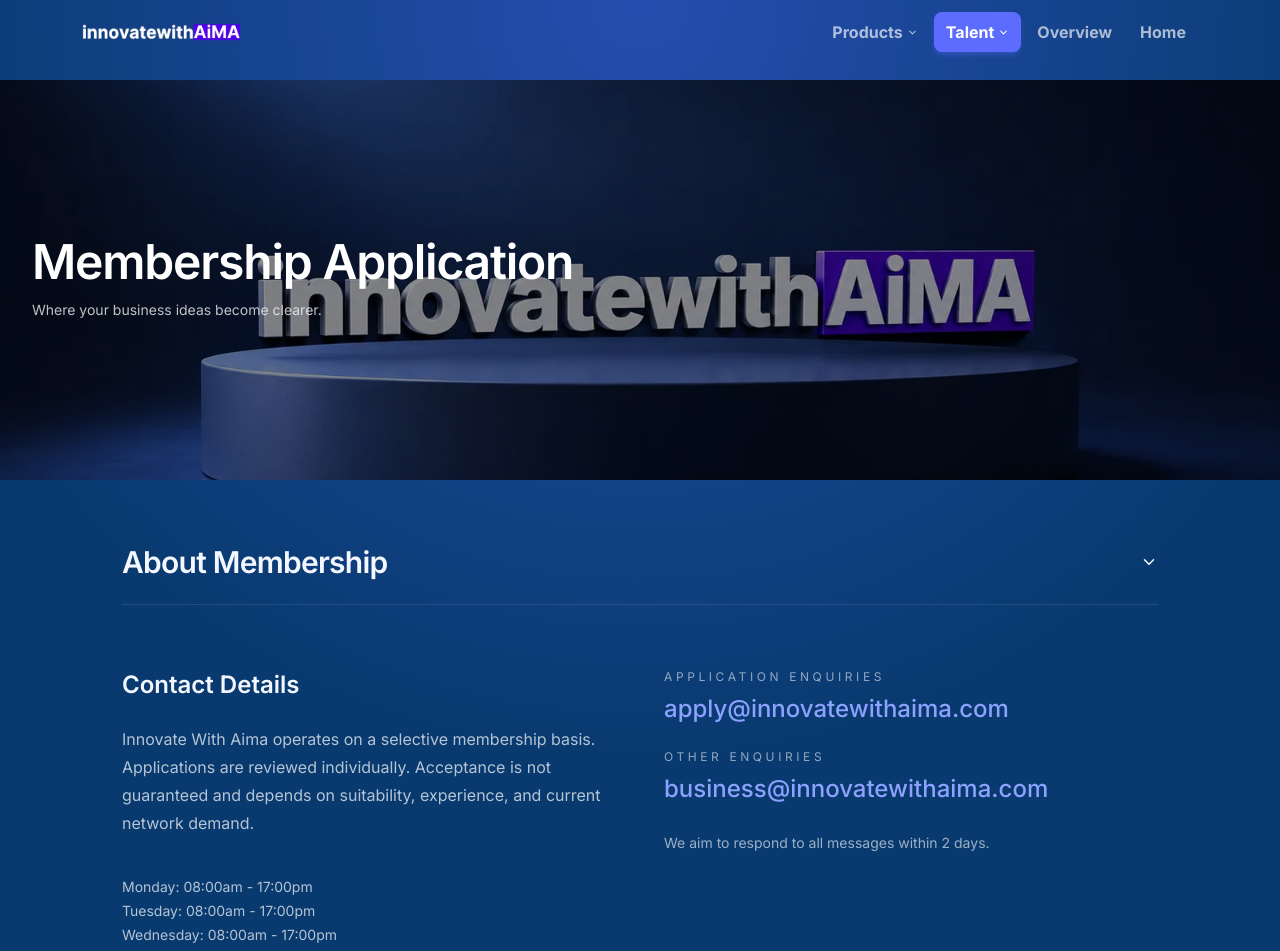
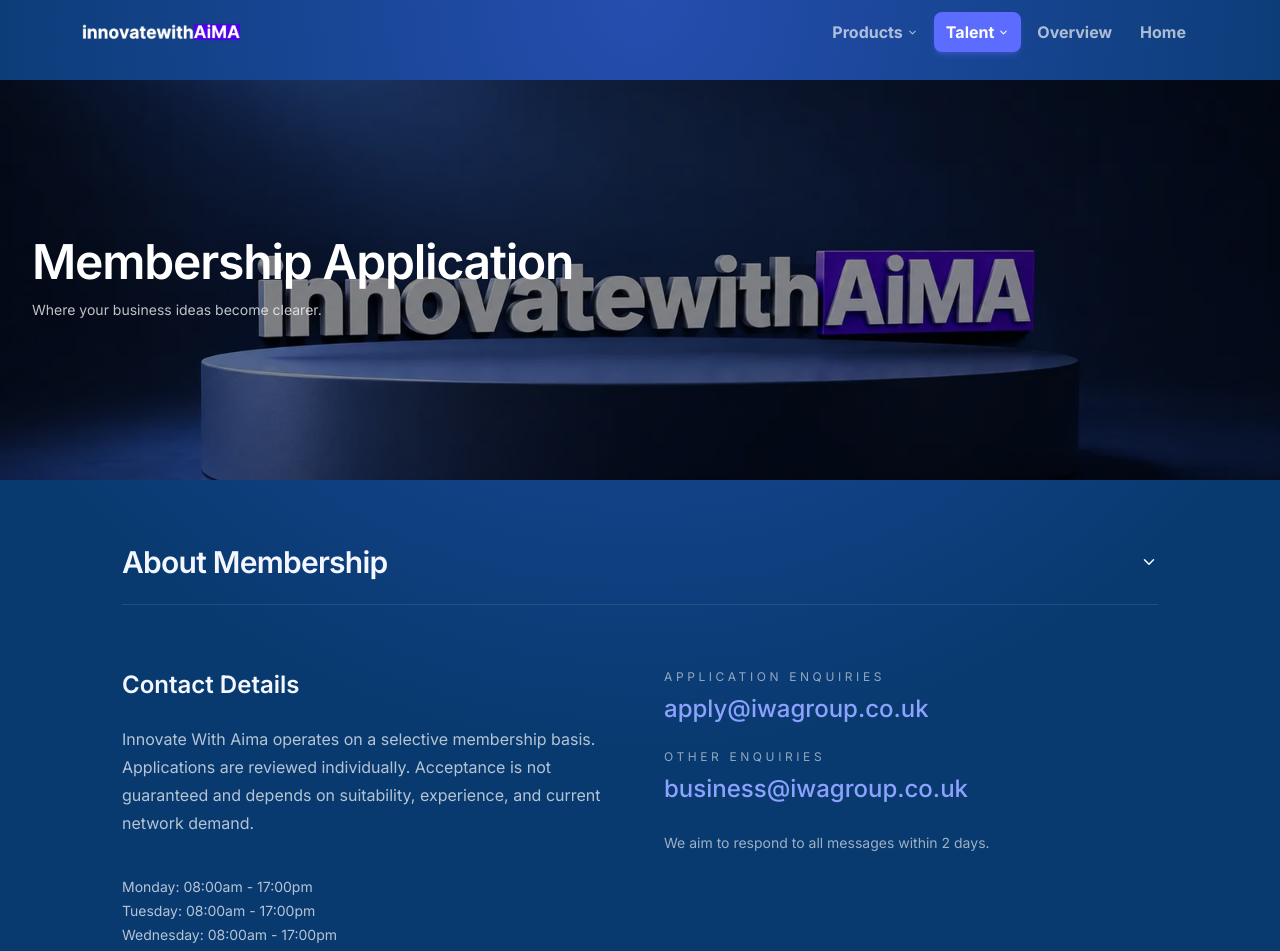
Before and after one commit to 1nn4a/iwa, a React (Vite) app: page /apply in a window 1280 px wide. Shown: the top 951 px of the page. Built offline with nearby package versions, Linux system fonts and the light colour scheme.

Commit message:
emails ca

```diff
--- a/src/pages/ApplyPage.tsx
+++ b/src/pages/ApplyPage.tsx
@@ -258,10 +258,10 @@ and depends on suitability, experience, and current network demand.
 Application enquiries
 </p>
 
-<a href="mailto:apply@innovatewithaima.com"
+<a href="mailto:apply@iwagroup.co.uk"
 className="text-2xl font-medium text-[#8da2ff] hover:underline break-all"
 >
-apply@innovatewithaima.com
+apply@iwagroup.co.uk
 </a>
 </div>
 
@@ -270,10 +270,10 @@ apply@innovatewithaima.com
 Other enquiries
 </p>
 
-<a href="mailto:business@innovatewithaima.com"
+<a href="mailto:business@iwagroup.co.uk"
 className="text-2xl font-medium text-[#8da2ff] hover:underline break-all"
 >
-business@innovatewithaima.com
+business@iwagroup.co.uk
 </a>
 </div>
 
--- a/src/pages/PrivacyPage.tsx
+++ b/src/pages/PrivacyPage.tsx
@@ -30,7 +30,7 @@ Last updated: 06/07/2026
 Innovatewithaima Ltd<br/>
 Registered Office: Innovatewithaima, 124 City Road, London, England, EC1V 2NX<br/>
 Registered in England and Wales | Company No. 15198798<br/>
-Contact email: contact@innovatewithaima.com
+Contact email: contact@iwagroup.co.uk
 </p>
 
 <p className="mt-2">
@@ -129,7 +129,7 @@ No system can be 100% secure; by using our services, you acknowledge this residu
 </ul>
 
 <p className="mt-2">
-Requests can be made via contact@innovatewithaima.com. We will respond within legal timeframes.
+Requests can be made via contact@iwagroup.co.uk. We will respond within legal timeframes.
 </p>
 </section>
 
@@ -157,7 +157,7 @@ For any questions, concerns, or data requests, contact us at:
 </p>
 
 <p className="mt-2">
-contact@innovatewithaima.com
+contact@iwagroup.co.uk
 </p>
 
 </section>
--- a/src/pages/ProductFormPage.tsx
+++ b/src/pages/ProductFormPage.tsx
@@ -981,8 +981,8 @@ if (!res.ok) {
                             role="alert"
                           >
                             Something went wrong on our end. Please contact us at{' '}
-                            <a href="mailto:contact@innovatewithaima.com" style={{ color: '#c0392b', textDecoration: 'underline' }}>
-                              contact@innovatewithaima.com
+                            <a href="mailto:contact@iwagroup.co.uk" style={{ color: '#c0392b', textDecoration: 'underline' }}>
+                              contact@iwagroup.co.uk
                             </a>{' '}
                             and we'll sort it out.
                           </motion.div>
@@ -1145,8 +1145,8 @@ if (!res.ok) {
                             {apiError ? (
                               <>
                                 Something went wrong on our end. Please contact us at{' '}
-                                <a href="mailto:contact@innovatewithaima.com" style={{ color: '#c0392b', textDecoration: 'underline' }}>
-                                  contact@innovatewithaima.com
+                                <a href="mailto:contact@iwagroup.co.uk" style={{ color: '#c0392b', textDecoration: 'underline' }}>
+                                  contact@iwagroup.co.uk
                                 </a>{' '}
                                 and we'll sort it out.
                               </>
--- a/src/pages/SubmitOpportunityPage.tsx
+++ b/src/pages/SubmitOpportunityPage.tsx
@@ -592,8 +592,8 @@ export default function SubmitOpportunityPage() {
                         {apiError ? (
                           <>
                             Something went wrong. Please contact us at{' '}
-                            <a href="mailto:contact@innovatewithaima.com" style={{ color: '#c0392b', textDecoration: 'underline' }}>
-                              contact@innovatewithaima.com
+                            <a href="mailto:contact@iwagroup.co.uk" style={{ color: '#c0392b', textDecoration: 'underline' }}>
+                              contact@iwagroup.co.uk
                             </a>.
                           </>
                         ) : (
```
